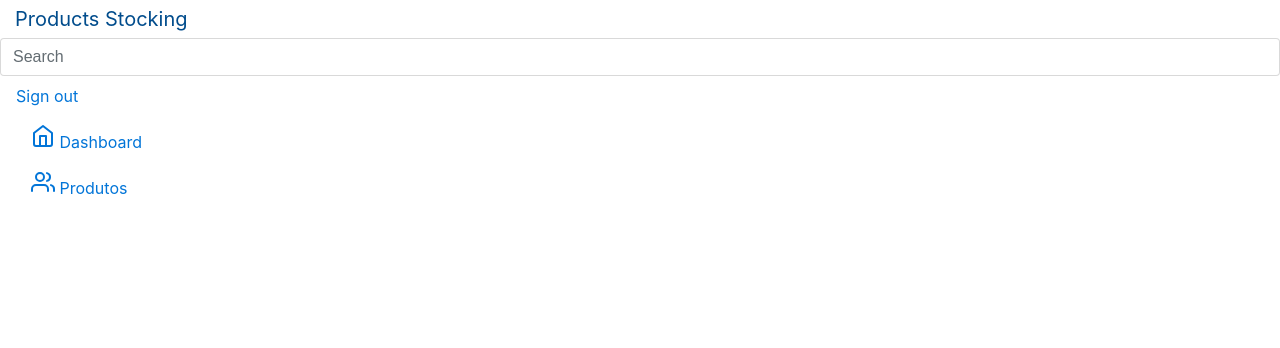
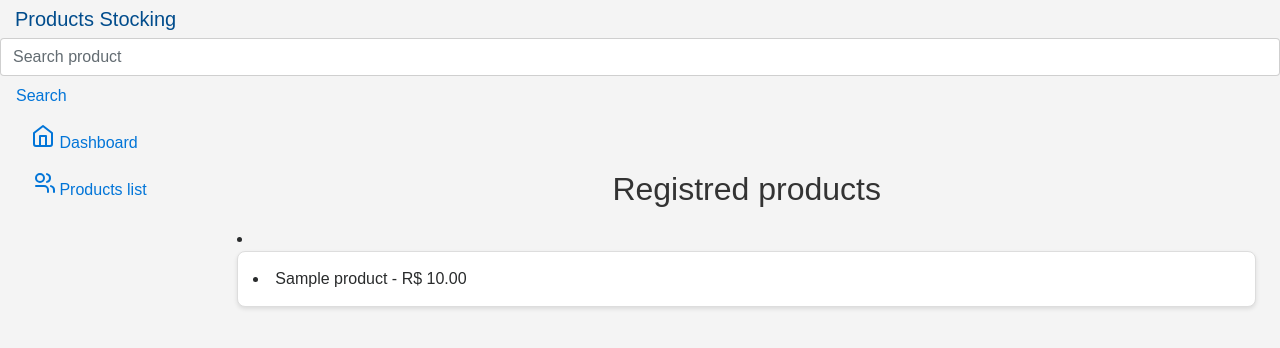
Before and after one commit to jjjor/E-Commerce, a Django app: page /index/ in a window 1280 px wide. Shown: the top 348 px of the page. Run offline with Django 4.2, Linux system fonts and the light colour scheme; tables that the repository leaves empty hold one stand-in row (values such as "Sample post").

Commit message:
filter and products exibition

```diff
--- a/core/templates/index.html
+++ b/core/templates/index.html
@@ -5,16 +5,57 @@
     <meta charset="UTF-8">
     <meta name="viewport" content="width=device-width, initial-scale=1.0">
     <link href="{% static 'css/dashboard.css' %}" rel="stylesheet">
+    <script src="https://code.jquery.com/jquery-3.6.4.min.js"></script>
     <link rel="stylesheet" href="https://getbootstrap.com/docs/4.0/dist/css/bootstrap.min.css" integrity="sha384-Gn5384xqQ1aoWXA+058RXPxPg6fy4IWvTNh0E263XmFcJlSAwiGgFAW/dAiS6JXm" crossorigin="anonymous">
+    <style>
+        body {
+            font-family: Arial, sans-serif;
+            background-color: #f4f4f4;
+        }
+
+        h2 {
+            color: #333;
+            padding-top: 40px;
+            text-align: center;
+            margin-bottom: 20px;
+        }
+
+        #product {
+            margin-bottom: 20px;
+            padding: 15px;
+            border: 1px solid #ddd;
+            border-radius: 8px;
+            background-color: #fff;
+            overflow: hidden;
+            box-shadow: 0 2px 4px rgba(0, 0, 0, 0.1);
+            transition: background-color 0.3s ease;
+        }
+
+        #product:hover {
+            background-color: #f0f0f0;
+        }
+
+        .product-name {
+            font-size: 20px;
+            font-weight: bold;
+            color: #333;
+        }
+
+        .product-price {
+            font-size: 18px;
+            color: #666;
+        }
+    </style>
     <title>Stocking</title>
 </head>
 <body>
     <nav class="navbar navbar-dark sticky-top bg-dark flex-md-nowrap p-0">
         <a class="navbar-brand col-sm-3 col-md-2 mr-0" href="#">Products Stocking</a>
-        <input class="form-control form-control-dark w-100" type="text" placeholder="Search" aria-label="Search">
+        <input id="searchInput" class="form-control form-control-dark w-100" type="text" placeholder="Search product" aria-label="Search">
+
         <ul class="navbar-nav px-3">
           <li class="nav-item text-nowrap">
-            <a class="nav-link" href="#">Sign out</a>
+            <a class="nav-link" href="#">Search</a>
           </li>
         </ul>
     </nav>
@@ -31,22 +72,49 @@
                 </li>
                 <li class="nav-item">
                   <a class="nav-link" href="{% url 'products' %}">
-                    <svg xmlns="http://www.w3.org/2000/svg" width="24" height="24" viewBox="0 0 24 24" fill="none" stroke="currentColor" stroke-width="2" stroke-linecap="round" stroke-linejoin="round" class="feather feather-users"><path d="M17 21v-2a4 4 0 0 0-4-4H5a4 4 0 0 0-4 4v2"></path><circle cx="9" cy="7" r="4"></circle><path d="M23 21v-2a4 4 0 0 0-3-3.87"></path><path d="M16 3.13a4 4 0 0 1 0 7.75"></path></svg>
-                    Produtos
+                    <svg xmlns="http://www.w3.org/2000/svg" width="24" height="24" viewBox="0 0 24 24" fill="none" stroke="currentColor" stroke-width="2" stroke-linecap="round" stroke-linejoin="round" class="feather feather-users"><path d="M17 21v-2a4 4 0 0 0-4-4H5a4 a4 0 0 0-4 4v2"></path><circle cx="9" cy="7" r="4"></circle><path d="M23 21v-2a4 4 0 0 0-3-3.87"></path><path d="M16 3.13a4 4 0 0 1 0 7.75"></path></svg>
+                    Products list
                   </a>
                 </li>
               </ul>
             </div>
           </nav>
 
-          <main role="main" class="col-md-9 ml-sm-auto col-lg-10 pt-3 px-4"><div class="chartjs-size-monitor" style="position: absolute; inset: 0px; overflow: hidden; pointer-events: none; visibility: hidden; z-index: -1;"><div class="chartjs-size-monitor-expand" style="position:absolute;left:0;top:0;right:0;bottom:0;overflow:hidden;pointer-events:none;visibility:hidden;z-index:-1;"><div style="position:absolute;width:1000000px;height:1000000px;left:0;top:0"></div></div><div class="chartjs-size-monitor-shrink" style="position:absolute;left:0;top:0;right:0;bottom:0;overflow:hidden;pointer-events:none;visibility:hidden;z-index:-1;"><div style="position:absolute;width:200%;height:200%;left:0; top:0"></div></div></div>
+          <main role="main" class="col-md-9 ml-sm-auto col-lg-10 pt-3 px-4 main-content">
+            <h2>Registred products</h2>
 
-           {% block center %}
+            {% if products %}
+                <li>
+                    {% for product in products %}
+                        <li id='product' class="product-list-item">{{ product.name }} - R$ {{ product.price }}</li>
+                    {% endfor %}
+                </li>
+            {% else %}
+                <p>Non products registred.</p>
+            {% endif %}
 
-           {% endblock %}
-
+            {% block center %}
+            {% endblock %}
           </main>
         </div>
       </div>
 </body>
+
+<script>
+    $(document).ready(function () {
+        $("#searchInput").on("keyup", function () {
+            var searchTerm = $(this).val().toLowerCase();
+
+            $(".product-list-item").each(function () {
+                var productText = $(this).text().toLowerCase();
+
+                if (productText.indexOf(searchTerm) === -1) {
+                    $(this).hide();
+                } else {
+                    $(this).show();
+                }
+            });
+        });
+    });
+</script>
 </html>
--- a/core/views.py
+++ b/core/views.py
@@ -9,11 +9,31 @@ from django.views.generic import ListView, DetailView, DeleteView, CreateView, U
 class IndexView(TemplateView):
     template_name = 'index.html'
 
+    def get_context_data(self, **kwargs):
+        context = super().get_context_data(**kwargs)
+        context["products"] = Product.objects.all()
+        return context
+
+    def get_queryset(self):
+        queryset = super(IndexView, self).get_queryset()
+
+        data = self.request.GET
+        search = data.get('search')
+
+        if search:
+            queryset = queryset.filter(
+                queryset(name_icontains=search)
+            )
+
 class ProductListView(ListView):
 
     template_name = 'products.html'
     model = Product
-    context_object_name = 'products'
+
+    def get_context_data(self, **kwargs):
+        context = super().get_context_data(**kwargs)
+        context["products"] = Product.objects.all()
+        return context
 
 class ProductCreateView(CreateView):
 
```
Also changed, not shown: core/templates/products.html (+9 -2 lines).
